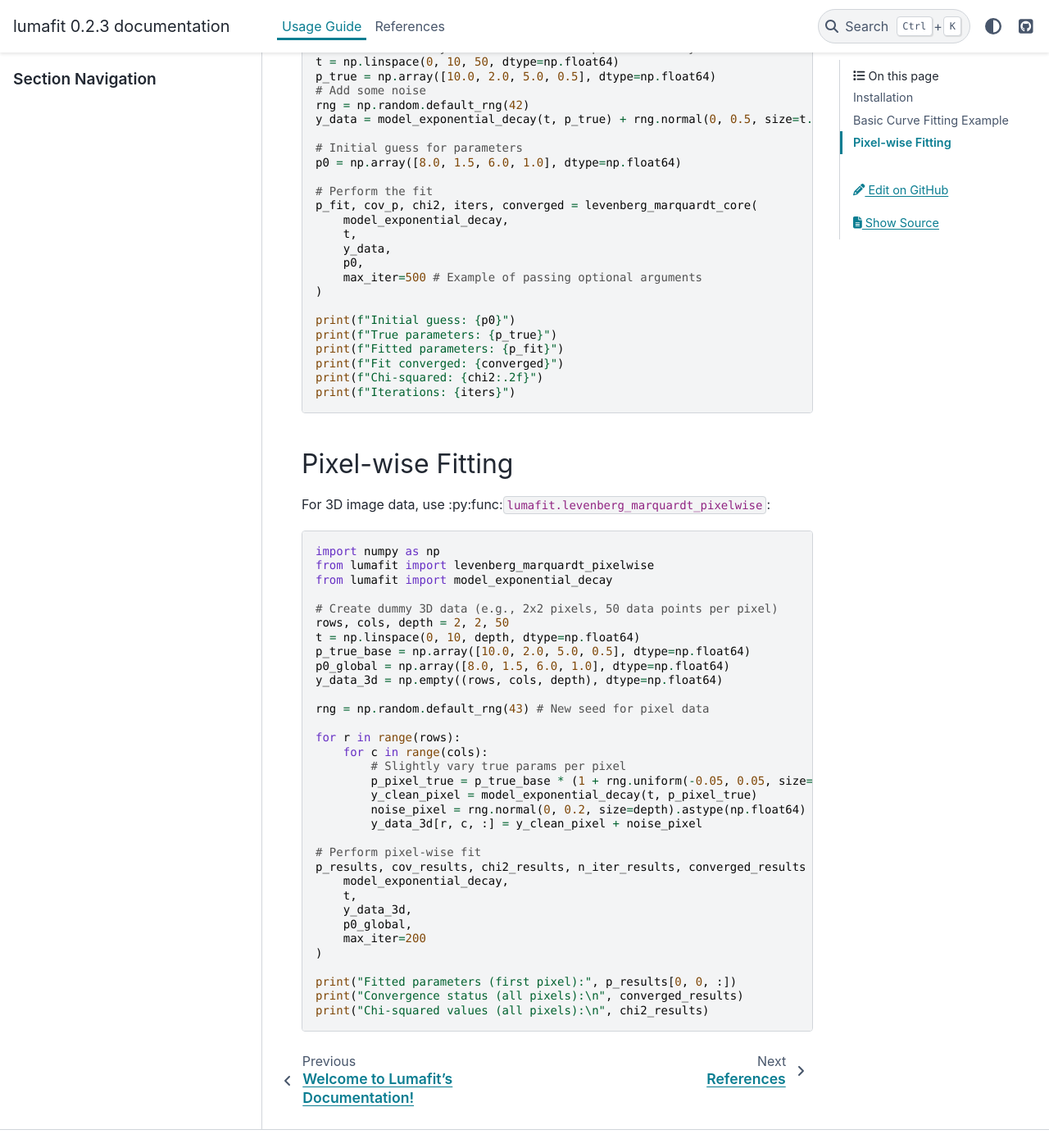
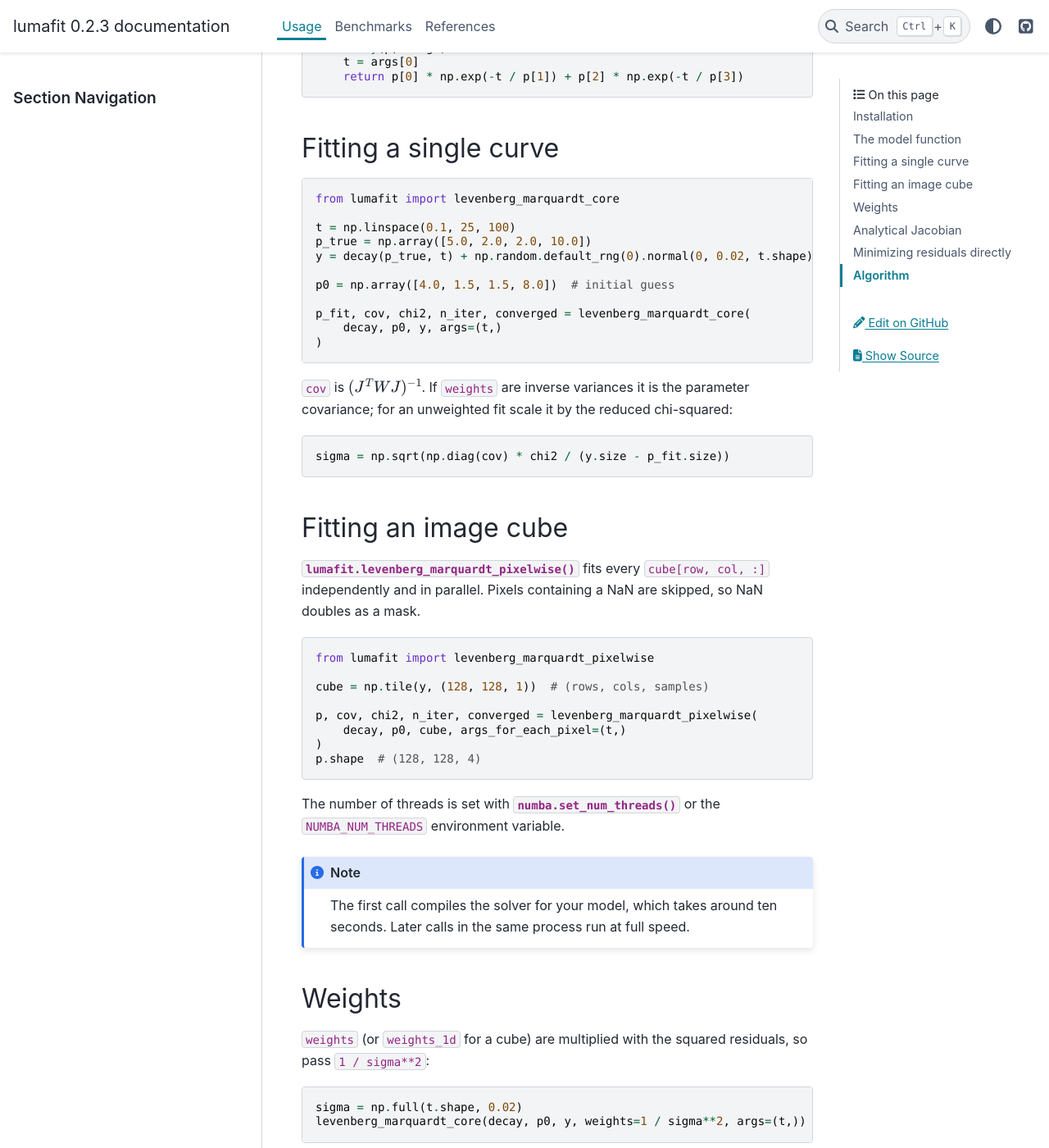
Before and after one commit to arunoruto/lumafit, a Sphinx documentation site: the page built from docs/source/usage.md, in a window 1280 px wide and 1400 px high, scrolled down 653 px. Shown: the whole window at 82% size. Built offline with Sphinx 7.4.7 and the PyData theme 0.15.4, drawn with Linux system fonts in a browser that asks for light colours; cross-references to code outside the pages are shown as plain code; some of the changed text lies outside the part shown.

Commit message:
docs: add benchmarks and rewrite the usage guide and README
The benchmark compares lumafit with SciPy, optimistix and the previous
release; its table and figures are generated into the docs.

Assisted-by: Claude Code (Claude Fable 5.2)

````diff
--- /dev/null
+++ b/docs/source/benchmarks.md
@@ -0,0 +1,64 @@
+# Benchmarks
+
+How long does it take to fit every pixel of a 128 × 128 image cube?
+
+```{image} benchmarks/benchmark-light.svg
+:class: only-light
+:alt: Time per fit for lumafit, SciPy and optimistix
+```
+
+```{image} benchmarks/benchmark-dark.svg
+:class: only-dark
+:alt: Time per fit for lumafit, SciPy and optimistix
+```
+
+## Results
+
+```{include} benchmarks/results.md
+```
+
+## What is measured
+
+Two models with four parameters each, sampled at 100 points per pixel:
+
+- **Double exponential decay**, $p_0 e^{-t/p_1} + p_2 e^{-t/p_3}$
+- **Polarization phase curve**,
+  $p_0 \sin^{p_1}\!\alpha \, \cos^{p_2}(\alpha/2) \, \sin(\alpha - p_3)$
+
+Every pixel has its own true parameters (±10 % around a common value) plus
+Gaussian noise, and all solvers start from the same initial guess and use their
+default tolerances.
+
+- **SciPy** is {py:func}`scipy.optimize.least_squares` with `method="lm"`
+  (MINPACK), called once per pixel from a Python loop on a plain NumPy model.
+- **optimistix** is `optimistix.LevenbergMarquardt` under {py:func}`jax.vmap`
+  on the CPU, in double precision. It could not be tested on a GPU here.
+- **lumafit 0.2.3** is the previous release from PyPI, run with the same
+  dependency versions.
+
+Times are the best of three runs after a warm-up call. The warm-up is reported
+separately as *first-call JIT*: lumafit compiles the solver for each new model
+once per process, which takes around ten seconds and is the price for the speed
+afterwards. If you only fit a few hundred curves, SciPy finishes first.
+
+All solvers land on the same minimum; the last column is the median relative
+difference of the fitted parameters to SciPy's.
+
+## What changed since 0.2.3
+
+- The damping parameter is updated with Nielsen's gain-ratio rule
+  {cite:p}`nielsen1999damping`, and its starting value is no longer scaled by
+  the size of $J^T W J$ when Marquardt damping already does that. Fits now need
+  around 6 iterations instead of 9 to 10, about as many as MINPACK.
+- The Jacobian is not re-evaluated after the last step.
+
+A hand-written Cholesky solve and explicit loops for $J^T W J$ were also tried
+in place of BLAS/LAPACK. They gained 3 to 17 % depending on model and thread
+count and were left out for now: the model evaluations dominate the run time.
+
+## Reproducing
+
+```bash
+uv run --group bench python benchmarks/run.py     # writes benchmarks/results.json
+uv run --group bench python benchmarks/report.py  # writes the table and figures
+```
--- a/docs/source/conf.py
+++ b/docs/source/conf.py
@@ -1,8 +1,4 @@
 import datetime
-import sys
-from pathlib import Path
-
-sys.path.insert(0, Path(__file__).parent.parent.parent.absolute().as_posix())
 
 from lumafit import __version__
 
@@ -31,18 +27,19 @@ extensions = [
     "myst_parser",  # For using Markdown files
     "sphinx_copybutton",  # For adding a copy button to code blocks
     "sphinxcontrib.bibtex",  # For bibliography/citations
+    "sphinx.ext.intersphinx",  # Cross-references to Python/NumPy/Numba
 ]
 
 templates_path = ["_templates"]
-exclude_patterns = ["_build", "Thumbs.db", ".DS_Store"]
-source_suffix = {".rst": "restructuredtext", ".md": "restructuredtext"}
+exclude_patterns = ["_build", "Thumbs.db", ".DS_Store", "benchmarks/results.md"]
+source_suffix = {".rst": "restructuredtext", ".md": "markdown"}
 
 # -- Extension configurations ------------------------------------------------
 
 # AutoAPI configuration
 # Specify the directories containing the Python code to document.
 # This should point to your source package(s).
-autoapi_dirs = ["../../lumafit"]
+autoapi_dirs = ["../../src/lumafit"]
 autoapi_type = "python"
 autoapi_add_toctree_entry = True  # Add generated API docs to the TOC
 autoapi_generate_api = True  # Generate individual pages for modules, classes, etc.
@@ -138,7 +135,6 @@ inheritance_alias = {}
 # https://www.sphinx-doc.org/en/master/usage/configuration.html#options-for-html-output
 
 html_theme = "pydata_sphinx_theme"
-html_static_path = ["_static"]
 html_css_files = []
 # html_show_sourcelink = True
 html_context = dict(
@@ -182,6 +178,6 @@ pygments_style = "sphinx"  # Or 'friendly', 'colorful', 'monokai', etc.
 intersphinx_mapping = {
     "python": ("https://docs.python.org/3/", None),
     "numpy": ("https://numpy.org/doc/stable/", None),
-    "pytest": ("https://docs.pytest.org/en/stable/", None),
-    # Add others like scipy, pandas if you use/reference them
+    "numba": ("https://numba.readthedocs.io/en/stable/", None),
+    "scipy": ("https://docs.scipy.org/doc/scipy/", None),
 }
--- a/docs/source/refs.bib
+++ b/docs/source/refs.bib
@@ -38,3 +38,12 @@
 	year = {2020},
 	note = {Available online},
 }
+
+@techreport{nielsen1999damping,
+	author = {Nielsen, Hans Bruun},
+	title = {Damping parameter in {M}arquardt's method},
+	institution = {Informatics and Mathematical Modelling, Technical University
+	               of Denmark},
+	number = {IMM-REP-1999-05},
+	year = {1999},
+}
--- a/docs/source/usage.md
+++ b/docs/source/usage.md
@@ -1,88 +1,140 @@
-# Usage Guide
-
-This section explains how to install and use Lumafit for your fitting tasks.
+# Usage
 
 ## Installation
 
-Install Lumafit using pip:
-
 ```bash
 pip install lumafit
+# or
+uv add lumafit
 ```
 
-## Basic Curve Fitting Example
+## The model function
 
-Here is a simple example demonstrating how to use :py:func:`lumafit.levenberg_marquardt_core`:
+The model is called as `func(p, *args)` and returns the model values as a 1D
+`float64` array. It has to be a Numba nopython function **defined with
+`*args`**; whatever you pass as `args` to the solver arrives there, typically
+the independent variable first.
 
 ```python
 import numpy as np
-from lumafit import levenberg_marquardt_core
-# Assuming model_exponential_decay is accessible, e.g., imported in __init__.py
-from lumafit import model_exponential_decay
+from numba import njit
 
-# Define some dummy data based on the exponential decay model
-t = np.linspace(0, 10, 50, dtype=np.float64)
-p_true = np.array([10.0, 2.0, 5.0, 0.5], dtype=np.float64)
-# Add some noise
-rng = np.random.default_rng(42)
-y_data = model_exponential_decay(t, p_true) + rng.normal(0, 0.5, size=t.shape).astype(np.float64)
 
-# Initial guess for parameters
-p0 = np.array([8.0, 1.5, 6.0, 1.0], dtype=np.float64)
-
-# Perform the fit
-p_fit, cov_p, chi2, iters, converged = levenberg_marquardt_core(
-    model_exponential_decay,
-    t,
-    y_data,
-    p0,
-    max_iter=500 # Example of passing optional arguments
-)
-
-print(f"Initial guess: {p0}")
-print(f"True parameters: {p_true}")
-print(f"Fitted parameters: {p_fit}")
-print(f"Fit converged: {converged}")
-print(f"Chi-squared: {chi2:.2f}")
-print(f"Iterations: {iters}")
+@njit
+def decay(p, *args):
+    t = args[0]
+    return p[0] * np.exp(-t / p[1]) + p[2] * np.exp(-t / p[3])
 ```
 
-## Pixel-wise Fitting
-
-For 3D image data, use :py:func:`lumafit.levenberg_marquardt_pixelwise`:
+## Fitting a single curve
 
 ```python
-import numpy as np
+from lumafit import levenberg_marquardt_core
+
+t = np.linspace(0.1, 25, 100)
+p_true = np.array([5.0, 2.0, 2.0, 10.0])
+y = decay(p_true, t) + np.random.default_rng(0).normal(0, 0.02, t.shape)
+
+p0 = np.array([4.0, 1.5, 1.5, 8.0])  # initial guess
+
+p_fit, cov, chi2, n_iter, converged = levenberg_marquardt_core(
+    decay, p0, y, args=(t,)
+)
+```
+
+`cov` is $(J^T W J)^{-1}$. If `weights` are inverse variances it is the
+parameter covariance; for an unweighted fit scale it by the reduced chi-squared:
+
+```python
+sigma = np.sqrt(np.diag(cov) * chi2 / (y.size - p_fit.size))
+```
+
+## Fitting an image cube
+
+{py:func}`lumafit.levenberg_marquardt_pixelwise` fits every
+`cube[row, col, :]` independently and in parallel. Pixels containing a NaN are
+skipped, so NaN doubles as a mask.
+
+```python
 from lumafit import levenberg_marquardt_pixelwise
-from lumafit import model_exponential_decay
 
-# Create dummy 3D data (e.g., 2x2 pixels, 50 data points per pixel)
-rows, cols, depth = 2, 2, 50
-t = np.linspace(0, 10, depth, dtype=np.float64)
-p_true_base = np.array([10.0, 2.0, 5.0, 0.5], dtype=np.float64)
-p0_global = np.array([8.0, 1.5, 6.0, 1.0], dtype=np.float64)
-y_data_3d = np.empty((rows, cols, depth), dtype=np.float64)
+cube = np.tile(y, (128, 128, 1))  # (rows, cols, samples)
 
-rng = np.random.default_rng(43) # New seed for pixel data
+p, cov, chi2, n_iter, converged = levenberg_marquardt_pixelwise(
+    decay, p0, cube, args_for_each_pixel=(t,)
+)
+p.shape  # (128, 128, 4)
+```
 
-for r in range(rows):
-    for c in range(cols):
-        # Slightly vary true params per pixel
-        p_pixel_true = p_true_base * (1 + rng.uniform(-0.05, 0.05, size=p_true_base.shape))
-        y_clean_pixel = model_exponential_decay(t, p_pixel_true)
-        noise_pixel = rng.normal(0, 0.2, size=depth).astype(np.float64) # Add noise
-        y_data_3d[r, c, :] = y_clean_pixel + noise_pixel
+The number of threads is set with {py:func}`numba.set_num_threads` or the
+`NUMBA_NUM_THREADS` environment variable.
 
-# Perform pixel-wise fit
-p_results, cov_results, chi2_results, n_iter_results, converged_results = levenberg_marquardt_pixelwise(
-    model_exponential_decay,
-    t,
-    y_data_3d,
-    p0_global,
-    max_iter=200
-)
+```{note}
+The first call compiles the solver for your model, which takes around ten
+seconds. Later calls in the same process run at full speed.
+```
 
-print("Fitted parameters (first pixel):", p_results[0, 0, :])
-print("Convergence status (all pixels):\n", converged_results)
-print("Chi-squared values (all pixels):\n", chi2_results)
+## Weights
+
+`weights` (or `weights_1d` for a cube) are multiplied with the squared
+residuals, so pass `1 / sigma**2`:
+
+```python
+sigma = np.full(t.shape, 0.02)
+levenberg_marquardt_core(decay, p0, y, weights=1 / sigma**2, args=(t,))
 ```
+
+## Analytical Jacobian
+
+By default the Jacobian is approximated with forward differences, costing one
+model evaluation per parameter and iteration. If you can write it down, pass it
+as `jac_func`; it takes the same arguments as the model and returns an array of
+shape `(samples, parameters)`:
+
+```python
+@njit
+def decay_jac(p, *args):
+    t = args[0]
+    J = np.empty((t.shape[0], 4))
+    e1 = np.exp(-t / p[1])
+    e2 = np.exp(-t / p[3])
+    J[:, 0] = e1
+    J[:, 1] = p[0] * e1 * t / p[1] ** 2
+    J[:, 2] = e2
+    J[:, 3] = p[2] * e2 * t / p[3] ** 2
+    return J
+
+
+levenberg_marquardt_core(decay, p0, y, jac_func=decay_jac, args=(t,))
+```
+
+## Minimizing residuals directly
+
+Without `target_y`, the output of the function is taken as the residual vector,
+as in {py:func}`scipy.optimize.least_squares`:
+
+```python
+@njit
+def residuals(p, *args):
+    t, y = args
+    return p[0] * np.exp(-t / p[1]) - y
+
+
+levenberg_marquardt_core(residuals, np.array([1.0, 1.0]), args=(t, y))
+```
+
+## Algorithm
+
+The solver is a damped Gauss-Newton iteration
+{cite:p}`levenberg1944method,marquardt1963algorithm`. Each step solves
+
+$$
+\left(J^T W J + \lambda \, \operatorname{diag}(J^T W J)\right) \delta = J^T W r
+$$
+
+for the parameter update $\delta$, with residuals $r$ and weights $W$. The
+damping $\lambda$ is adapted from the ratio of the actual to the predicted
+decrease of $\chi^2$ {cite:p}`nielsen1999damping`. A fit has converged when the
+gradient, the relative parameter change or the relative decrease of $\chi^2$
+falls below `tol_g`, `tol_p` or `tol_c`. See
+{cite:t}`nocedal2006numerical` and {cite:t}`gavin2020levenberg` for background.
````
Also changed, not shown: README.md (+156 -197 lines), docs/source/benchmarks/results.md (added, +25 -0 lines), docs/source/index.md (+13 -14 lines), docs/source/benchmarks/benchmark-dark.svg (added), docs/source/benchmarks/benchmark-light.svg (added), 4 other files.
